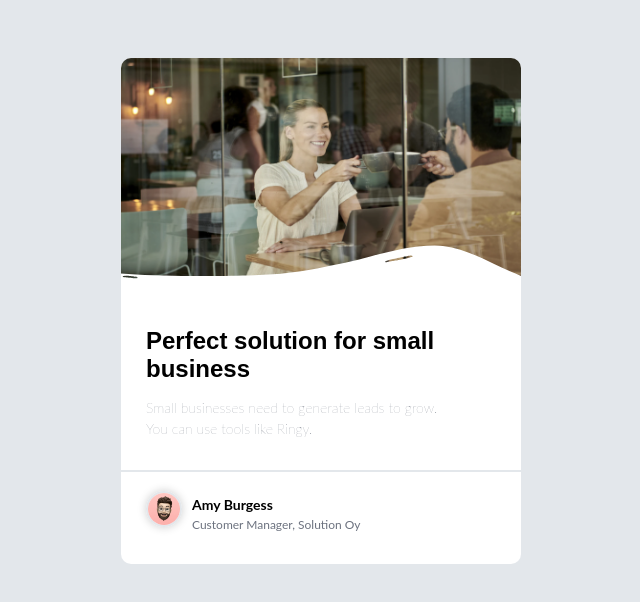
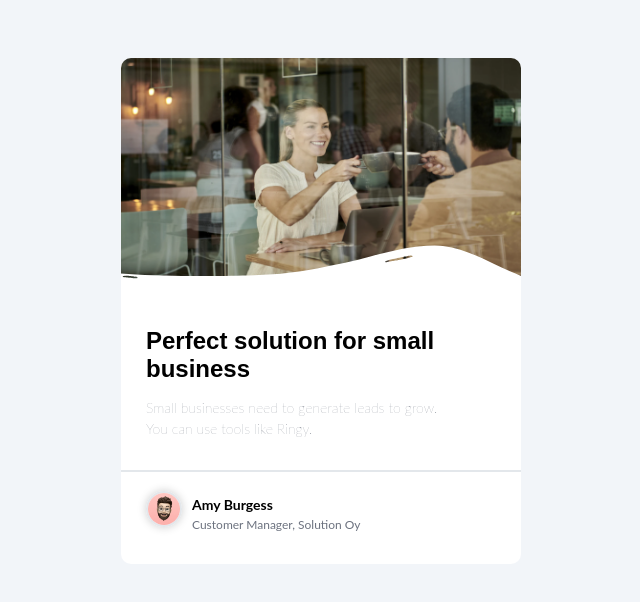
Before and after one commit to simongg955/ejercicios_practicos_js_2, a plain HTML site: page index.html in a window 1280 px wide. Shown: the whole page, without its empty margins (319-959 px from the left). Drawn offline with Linux system fonts and the light colour scheme.

Commit message:
cambios css background

```diff
--- a/style.css
+++ b/style.css
@@ -3,10 +3,11 @@
     --color-bg : rgb(227, 231, 235);
     --color-bg2 : #FFFFFF;
     --color-2: #6C727F;
+    --color-bg3: #F2F5F9
 }
 
 body{
-    background-color: var(--color-bg);
+    background-color: var(--color-bg3);
 }
 
 .contenedor{
```
